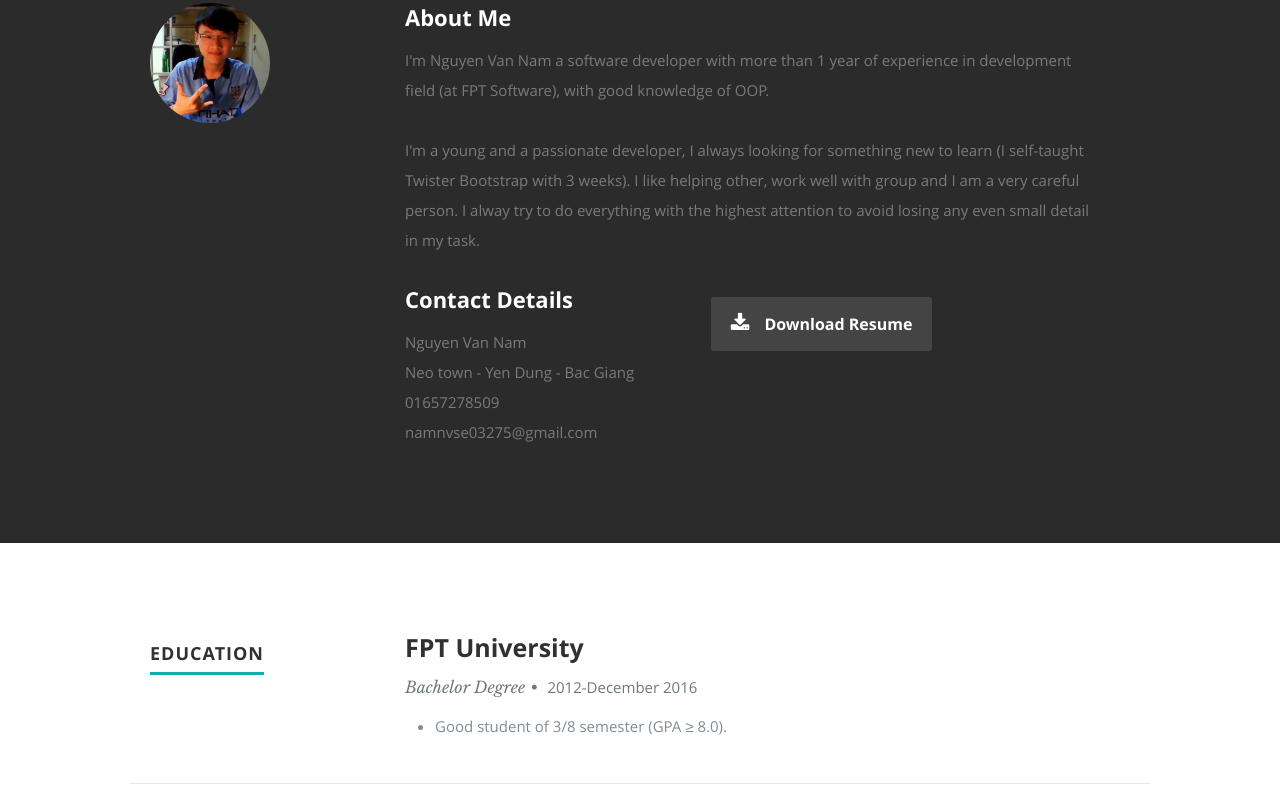
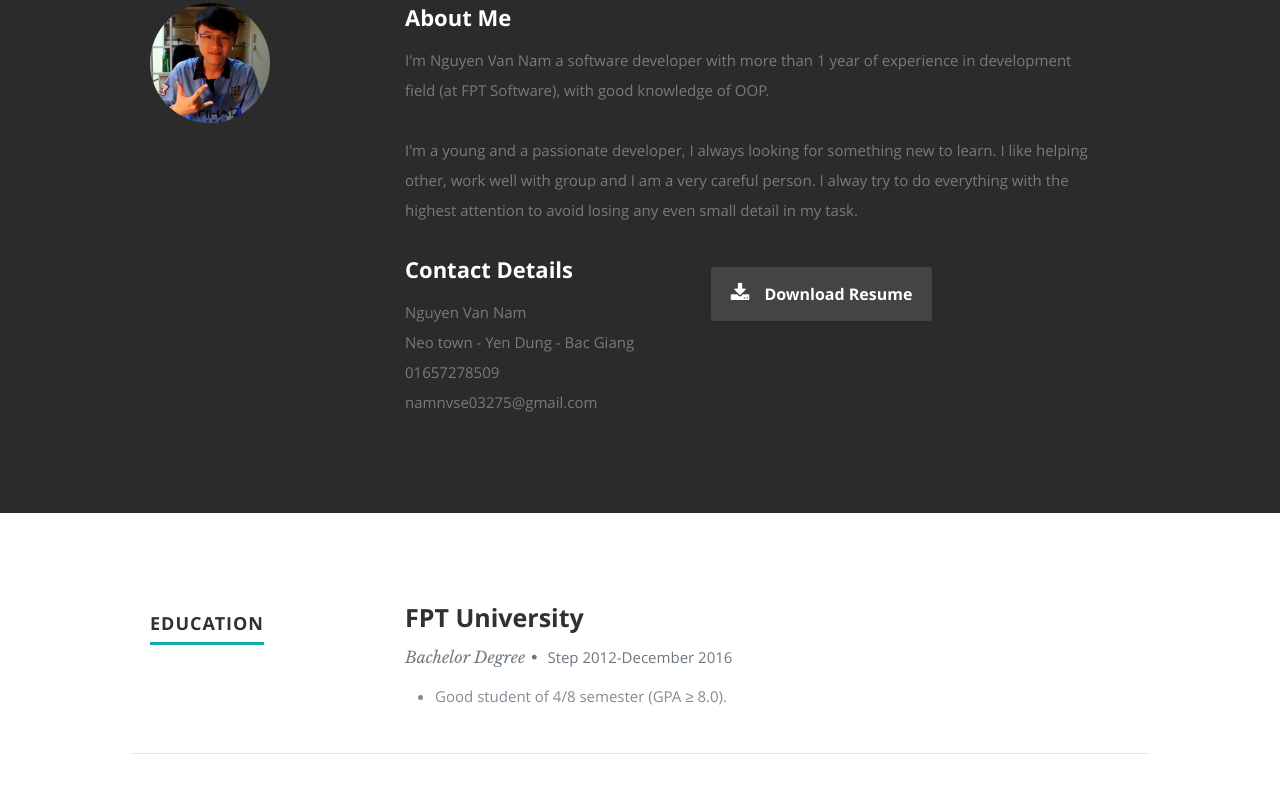
Before and after one commit to NamTe/NamTe.github.io, a plain HTML site: page index.html in a window 1280 px wide. Shown: the part 893-1692 px from the top of the page. Drawn offline with nearby package versions, Linux system fonts and the light colour scheme.

Commit message:
Update CV, and modified something.

```diff
--- a/index.html
+++ b/index.html
@@ -87,7 +87,7 @@
                I'm Nguyen Van Nam a software developer with more than 1 year of experience in development field (at FPT Software), with good knowledge of OOP.
             </p>
             <p>
-               I'm a young and a passionate developer, I always looking for something new to learn (I self-taught Twister Bootstrap with 3 weeks). I like helping other, work well with group and I am a very careful person. I alway try to do everything with the highest attention to avoid losing any even small detail in my task.
+               I'm a young and a passionate developer, I always looking for something new to learn. I like helping other, work well with group and I am a very careful person. I alway try to do everything with the highest attention to avoid losing any even small detail in my task.
             </p>
 
             <div class="row">
@@ -137,9 +137,9 @@
                <div class="twelve columns">
 
                   <h3>FPT University</h3>
-                  <p class="info">Bachelor Degree<span>&bull;</span> <em class="date">2012-December 2016</em></p>
+                  <p class="info">Bachelor Degree<span>&bull;</span> <em class="date">Step 2012-December 2016</em></p>
                   <ul class="disc">
-                     <li>Good student of 3/8 semester (GPA ≥ 8.0).</li>
+                     <li>Good student of 4/8 semester (GPA ≥ 8.0).</li>
                   </ul>
                </div>
 
@@ -200,7 +200,7 @@
 
                   <h3>Programming languages</h3>
                    <ul class="disc">
-                     <li>C#. NET</li>
+                     <li>C# .NET</li>
                      <li>HTML, CSS, JS</li>
                      <li>Java</li>
                      <li>C/C++</li>
```
Also changed, not shown: 1 other file.
